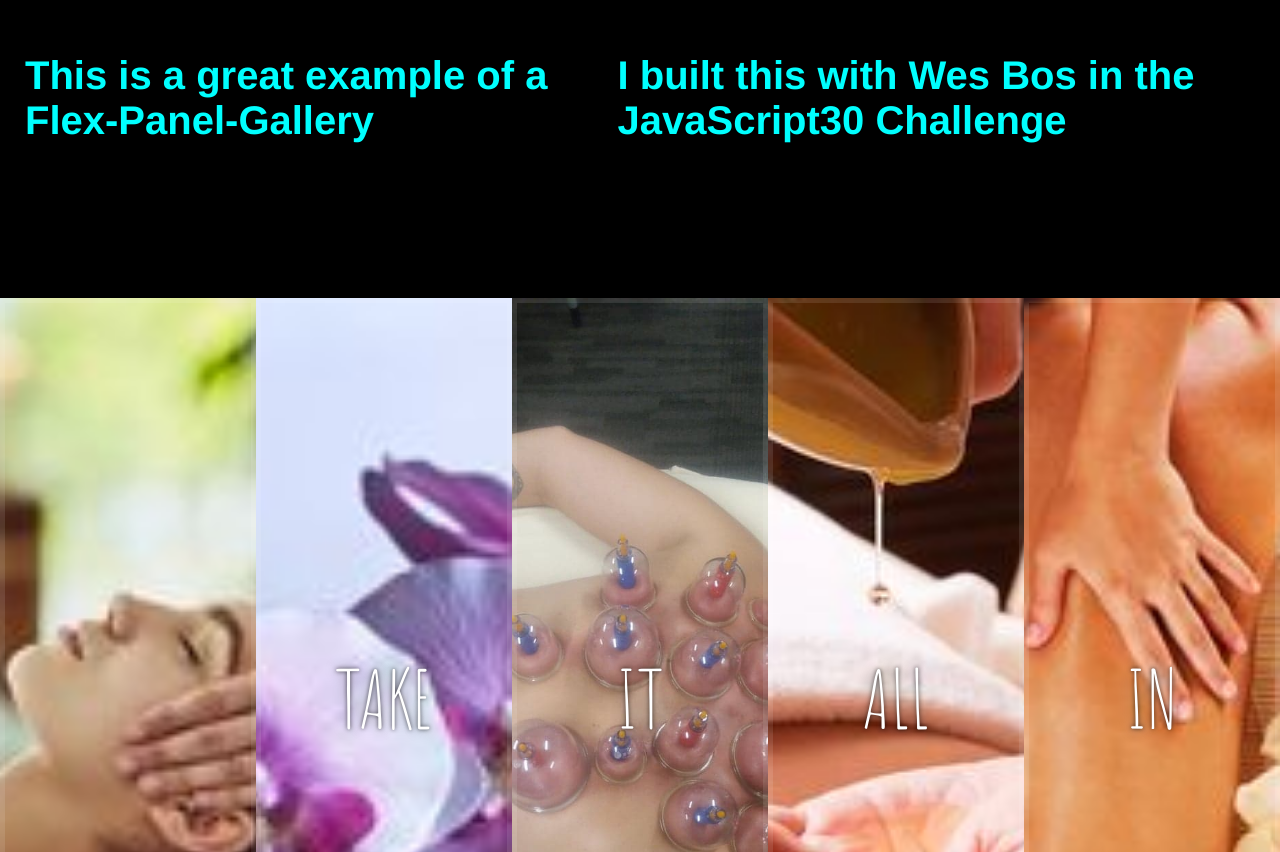
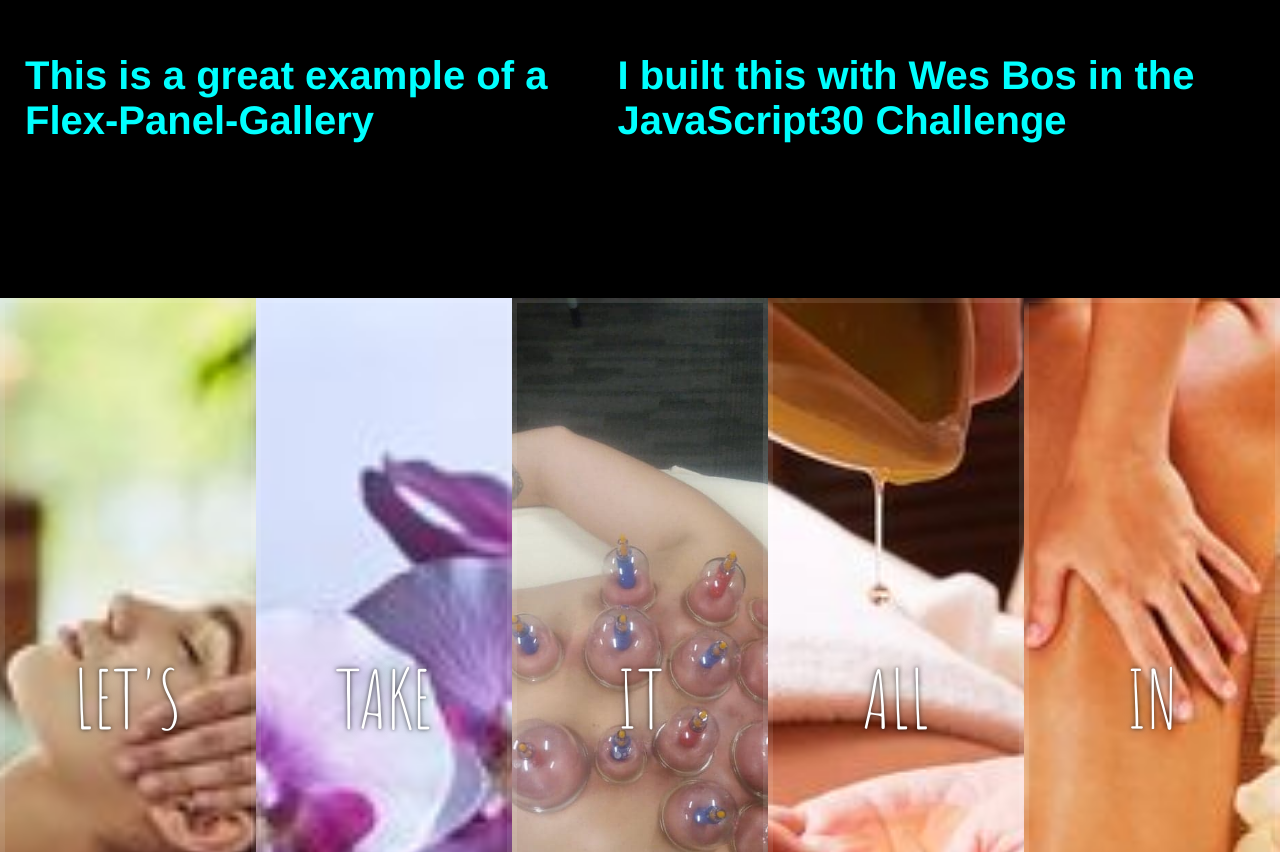
Before and after one commit to jnutt367/jnutt367.github.io, a plain HTML site: page index.html in a window 1280 px wide. Shown: the part 102-954 px from the top of the page. Drawn offline with Linux system fonts and the light colour scheme.

Commit message:
Add files via upload

```diff
--- a/index.html
+++ b/index.html
@@ -19,7 +19,7 @@
   <div class="panels">
     <div class="panel panel1">
       <p>Hey</p>
-      <p></p>
+      <p>Let's</p>
       <p>Dance</p>
     </div>
     <div class="panel panel2">
```
